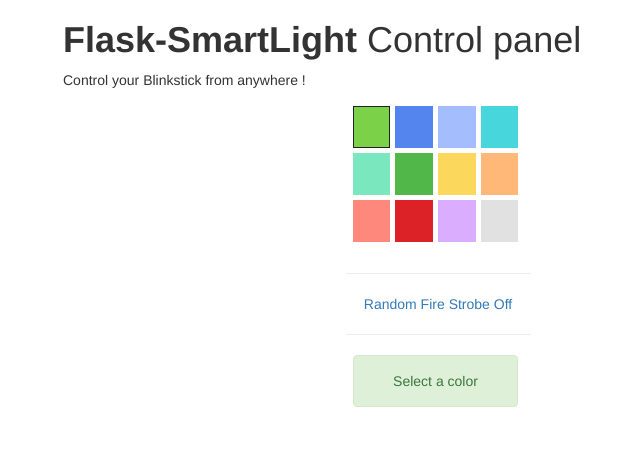
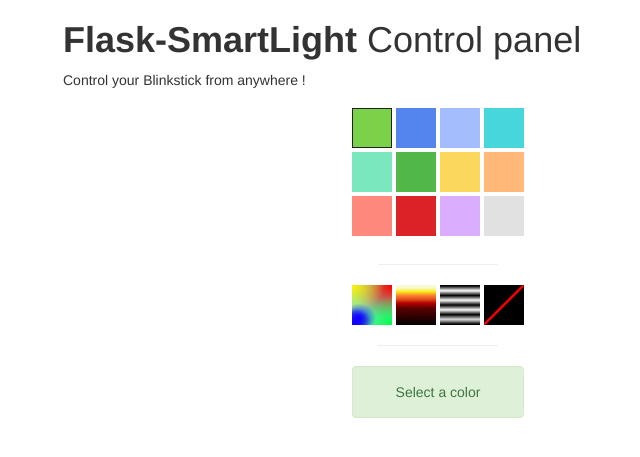
Before and after one commit to sepro/Flask-SmartLight, a Flask app: page / in a window 1280 px wide. Shown: the top 457 px of the page, without its empty margins (202-842 px from the left). Run offline with Flask 2, Linux system fonts and the light colour scheme; parts of the project's set-up code (start-up, migrations or seed data) failed here and were passed over; some libraries are stand-ins or nearby versions.

Commit message:
icons for animations and improved layout

```diff
--- a/smartlight/static/css/main.css
+++ b/smartlight/static/css/main.css
@@ -3,18 +3,34 @@
 */
 
 .simplecolorpicker span {
-  padding: 10px;
+  width: 40px;
+  height: 40px;
+  margin: 2px;
 }
 
 .simplecolorpicker {
   max-width: 190px;
 }
 .alert-area {
-  max-width: 190px;
-  padding-left: 10px;
-  padding-right: 15px;
+  width: 172px;
 }
 
 hr {
-width: 185px;
+width: 120px;
 }
+
+#animations {
+width: 172px;
+}
+
+#animations > a > img {
+  width: 40px;
+  height: 40px;
+  margin: 0px;
+  display: inline-block;
+}
+
+#animations > a {
+  margin: 0px;
+  padding: 0px;
+}
--- a/smartlight/templates/main.html
+++ b/smartlight/templates/main.html
@@ -35,10 +35,12 @@
                           <option value="#e1e1e1">Gray</option>
                         </select>
                         <hr />
-                        <a href="{{ url_for('main.animation_random') }}" class="animation">Random</a>
-                        <a href="{{ url_for('main.animation_fire') }}" class="animation">Fire</a>
-                        <a href="{{ url_for('main.animation_strobe') }}" class="animation">Strobe</a>
-                        <a href="{{ url_for('main.turn_off') }}" class="animation">Off</a>
+                        <span id="animations" class="inline">
+                            <a href="{{ url_for('main.animation_random') }}" class="animation"><img src="{{ url_for('static', filename='img/random.png') }}" alt="Random"/></a>
+                            <a href="{{ url_for('main.animation_fire') }}" class="animation"><img src="{{ url_for('static', filename='img/fire.png') }}" alt="Fire"/></a>
+                            <a href="{{ url_for('main.animation_strobe') }}" class="animation"><img src="{{ url_for('static', filename='img/strobe.png') }}" alt="Strobe"/></a>
+                            <a href="{{ url_for('main.turn_off') }}" class="animation"><img src="{{ url_for('static', filename='img/off.png') }}" alt="Off"/></a>
+                        </span>
                         <hr />
                         <div class="alert-area center-block">
                             <div  class="alert alert-success" role="alert"><span id="message">Select a color</span></div>
```
Also changed, not shown: README.md, smartlight/static/img/fire.png (added), smartlight/static/img/off.png (added), smartlight/static/img/random.png (added), smartlight/static/img/strobe.png (added).
